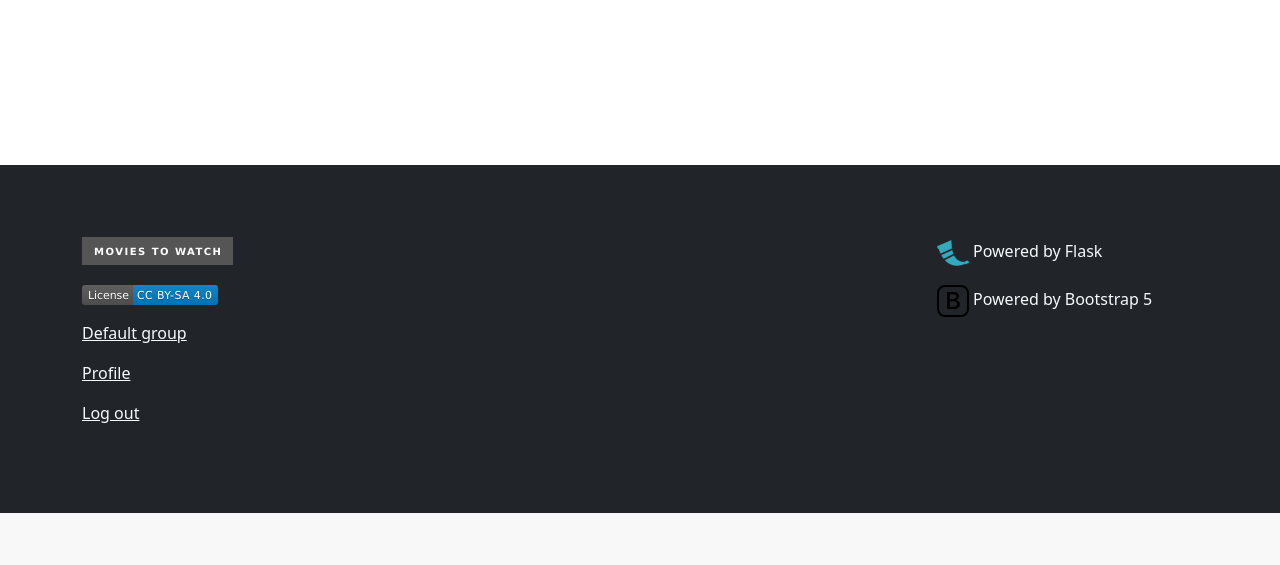
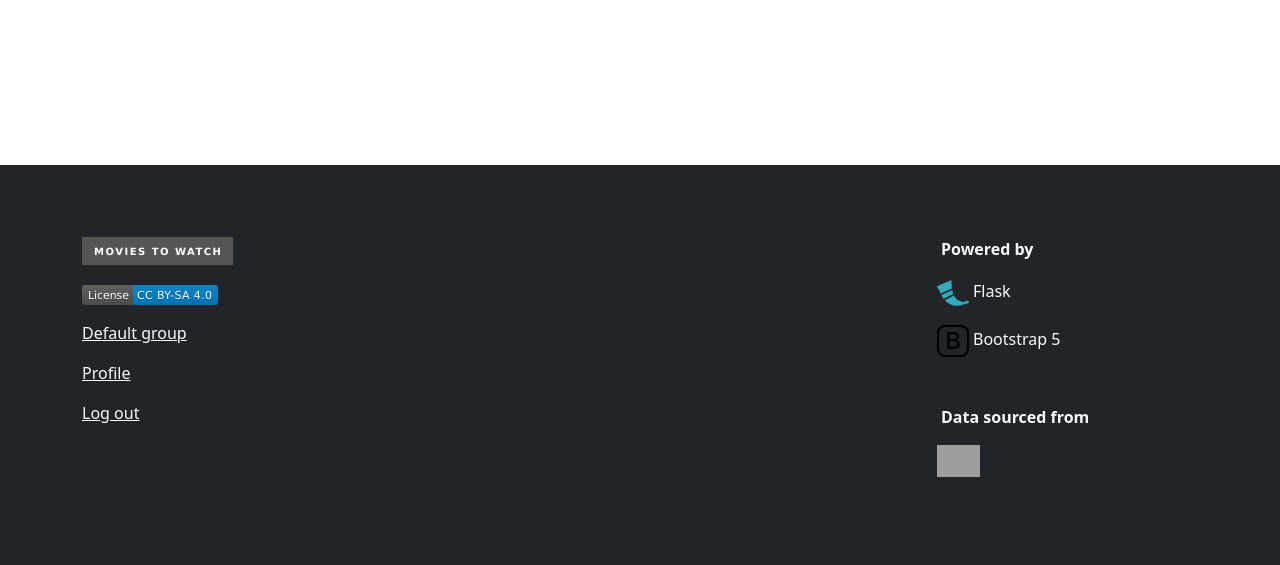
Before and after one commit to robert-zsolt-nagy/movies-to-watch, a Flask app: page / in a window 1280 px wide. Shown: the part 691-1256 px from the top of the page. Before the commit the page ends 1204 px from the top, so only its background shows below. Run offline with Flask 3, Linux system fonts and the light colour scheme; the visitor is signed in with stand-in values (Sample User, id 1); data that the repository does not hold is empty; parts of the project's set-up code (start-up, migrations or seed data) failed here and were passed over; some libraries are stand-ins or nearby versions; grey boxes are pictures that could not be loaded.

Commit message:
Update footer.html
Attribute TMDB as data source

```diff
--- a/templates/generic/footer.html
+++ b/templates/generic/footer.html
@@ -18,15 +18,22 @@
         {% endif %}
       </div>
       <div class="col-lg-3 py-5 text-nowrap">
+        <p class="text-light fw-bolder"><span class="ms-1">Powered by</span></p>
         <p class="text-light"><a href="https://flask.palletsprojects.com/" rel="nofollow">
           <img width="32" height="32" src="{{ url_for('static', filename='img/flask-icon.png') }}"
                alt="Powered by Flask"
-               title="Powered by Flask" style="max-width:100%;"></a><span class="ms-1">Powered by Flask</span>
+               title="Powered by Flask" style="max-width:100%;"></a><span class="ms-1">Flask</span>
         </p>
         <p class="text-light"><a href="https://getbootstrap.com/" rel="nofollow" class="link-light">
           <img width="32" height="32" src="{{ url_for('static', filename='img/bootstrap.svg') }}"
                alt="Powered by Bootstrap"
-               title="Powered by Bootstrap" style="max-width:100%;"></a><span class="ms-1">Powered by Bootstrap 5</span>
+               title="Powered by Bootstrap" style="max-width:100%;"></a><span class="ms-1">Bootstrap 5</span>
+        </p>
+        <p class="text-light mt-5 fw-bolder"><span class="ms-1">Data sourced from</span></p>
+        <p class="text-light"><a href="https://www.themoviedb.org/" rel="nofollow" class="link-light">
+          <img height="32" src="https://www.themoviedb.org/assets/2/v4/logos/v2/blue_short-8e7b30f73a4020692ccca9c88bafe5dcb6f8a62a4c6bc55cd9ba82bb2cd95f6c.svg"
+               alt="Data sourced from TMDB"
+               title="Data sourced from TMDB" style="max-width:100%;"></a>
         </p>
       </div>
     </div>
```
